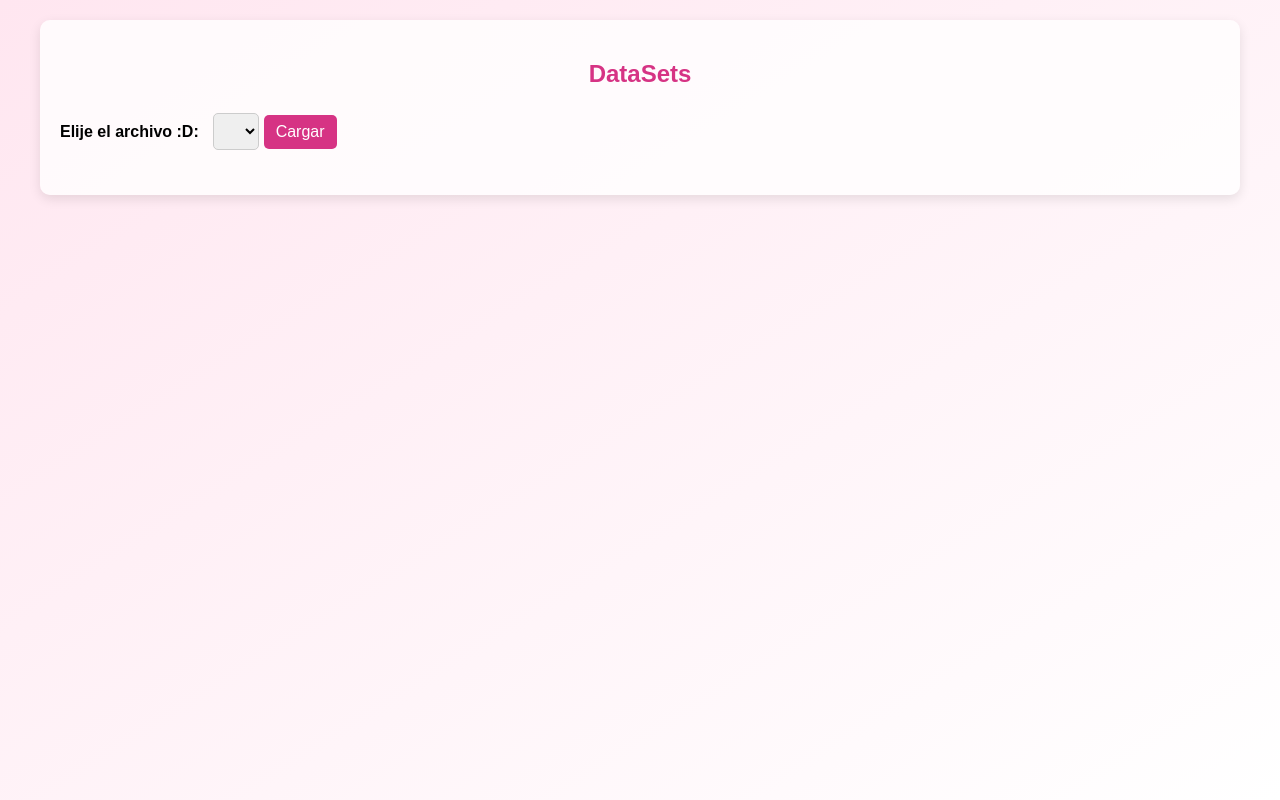
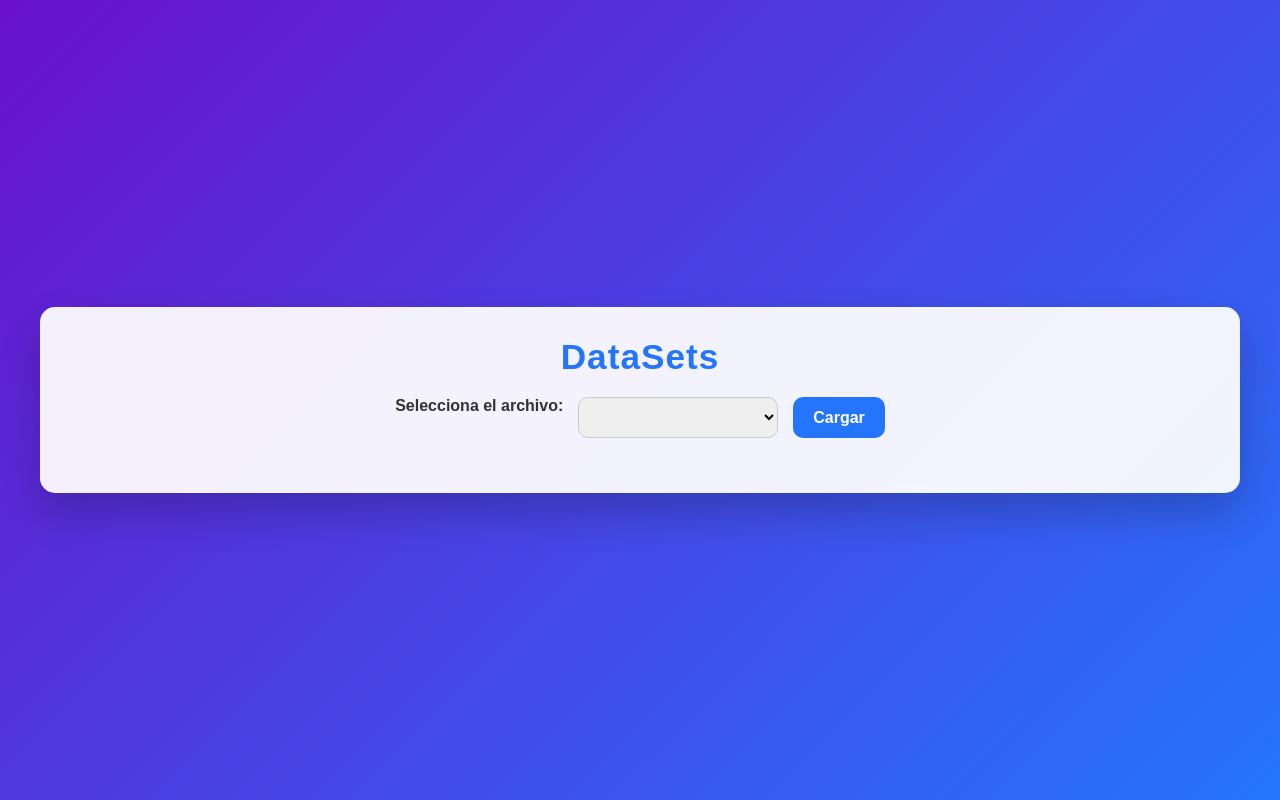
Before and after one commit to Yulissa186/AnalisisDat, a Django app: page / in a window 1280 px wide. Run offline with Django 5.2, Linux system fonts and the light colour scheme; lists and menus that the app fills with data are empty.

Commit message:
template

```diff
--- a/templates/index.html
+++ b/templates/index.html
@@ -5,89 +5,141 @@
 <meta name="viewport" content="width=device-width, initial-scale=1.0">
 <title>Mariloks</title>
 <style>
-/* General */
-body {
-    font-family: Arial, sans-serif;
+/* ===== Reset y tipografía ===== */
+* {
     margin: 0;
     padding: 0;
-    background: linear-gradient(to bottom right, #ffe6f0, #fff);
+    box-sizing: border-box;
+}
+
+body {
+    font-family: 'Poppins', sans-serif;
+    background: linear-gradient(135deg, #6a11cb 0%, #2575fc 100%);
+    color: #333;
     display: flex;
-    flex-direction: column;
+    justify-content: center;
     align-items: center;
     min-height: 100vh;
 }
 
-/* Contenedor principal */
+/* ===== Contenedor principal ===== */
 .container {
+    background: #ffffffee;
+    padding: 30px;
+    border-radius: 15px;
+    box-shadow: 0 20px 40px rgba(0,0,0,0.2);
     width: 95%;
     max-width: 1200px;
-    padding: 20px;
-    box-sizing: border-box;
-    background: #ffffffcc;
-    border-radius: 10px;
-    box-shadow: 0 4px 12px rgba(0,0,0,0.1);
-    margin-top: 20px;
+    animation: fadeIn 1s ease-in-out;
 }
 
-/* Título */
+/* ===== Título ===== */
 h2 {
-    color: #d63384;
     text-align: center;
+    font-size: 2.2rem;
+    color: #2575fc;
+    margin-bottom: 20px;
+    font-weight: 700;
+    letter-spacing: 1px;
 }
 
-/* Select y botón */
-label {
-    font-weight: bold;
-    margin-right: 10px;
-}
-select, button {
-    padding: 8px 12px;
-    margin: 5px 0;
-    font-size: 1rem;
-    border-radius: 5px;
-    border: 1px solid #ccc;
-}
-button {
-    cursor: pointer;
-    background-color: #d63384;
-    color: white;
-    border: none;
-    transition: background-color 0.3s;
-}
-button:hover {
-    background-color: #ff99c8;
+/* ===== Controles ===== */
+.controls {
+    display: flex;
+    justify-content: center;
+    gap: 15px;
+    flex-wrap: wrap;
+    margin-bottom: 25px;
 }
 
-/* Tabla */
+label {
+    font-weight: 600;
+    font-size: 1rem;
+}
+
+select {
+    padding: 10px 15px;
+    border-radius: 10px;
+    border: 1px solid #ccc;
+    font-size: 1rem;
+    min-width: 200px;
+    transition: all 0.3s ease;
+}
+
+select:focus {
+    outline: none;
+    border-color: #2575fc;
+    box-shadow: 0 0 10px rgba(37,117,252,0.3);
+}
+
+button {
+    padding: 10px 20px;
+    border: none;
+    background: #2575fc;
+    color: white;
+    font-size: 1rem;
+    font-weight: 600;
+    border-radius: 10px;
+    cursor: pointer;
+    transition: all 0.3s ease;
+}
+
+button:hover {
+    background: #6a11cb;
+    transform: translateY(-2px);
+}
+
+/* ===== Tabla ===== */
 table {
+    width: 100%;
     border-collapse: collapse;
-    width: 100%;
-    margin-top: 20px;
     overflow-x: auto;
+    border-radius: 10px;
+    box-shadow: 0 10px 25px rgba(0,0,0,0.1);
+    background: #fff;
 }
-th, td {
-    border: 1px solid #ccc;
-    padding: 10px;
-    text-align: left;
-    font-size: 0.95rem;
-}
-th {
-    background-color: #d63384;
+
+thead {
+    background: linear-gradient(to right, #2575fc, #6a11cb);
     color: white;
 }
-tbody tr:nth-child(even) {
-    background-color: #ffe6f0;
+
+th, td {
+    padding: 12px 15px;
+    text-align: left;
 }
 
-/* Responsivo */
+tbody tr {
+    transition: all 0.2s ease;
+}
+
+tbody tr:nth-child(even) {
+    background-color: #f4f6f9;
+}
+
+tbody tr:hover {
+    background-color: #e0e7ff;
+    transform: scale(1.02);
+}
+
+/* ===== Responsivo ===== */
 @media (max-width: 768px) {
+    .controls {
+        flex-direction: column;
+        align-items: stretch;
+    }
     select, button {
         width: 100%;
-        margin-bottom: 10px;
     }
     table {
         font-size: 0.8rem;
     }
+}
+
+/* ===== Animaciones ===== */
+@keyframes fadeIn {
+    from { opacity: 0; transform: translateY(-20px);}
+    to { opacity: 1; transform: translateY(0);}
 }
 </style>
 </head>
@@ -97,7 +149,7 @@ tbody tr:nth-child(even) {
     <h2>DataSets</h2>
 
     <div class="controls">
-        <label>Elije el archivo :D:</label>
+        <label>Selecciona el archivo:</label>
         <select id="archivo"></select>
         <button onclick="cargar()">Cargar</button>
     </div>
@@ -152,7 +204,7 @@ async function cargar() {
     const trHead = document.createElement("tr");
     attributes.forEach(attr => {
         const th = document.createElement("th");
-        th.textContent = attr[0]; // nombre del atributo
+        th.textContent = attr[0];
         trHead.appendChild(th);
     });
     thead.appendChild(trHead);
```
